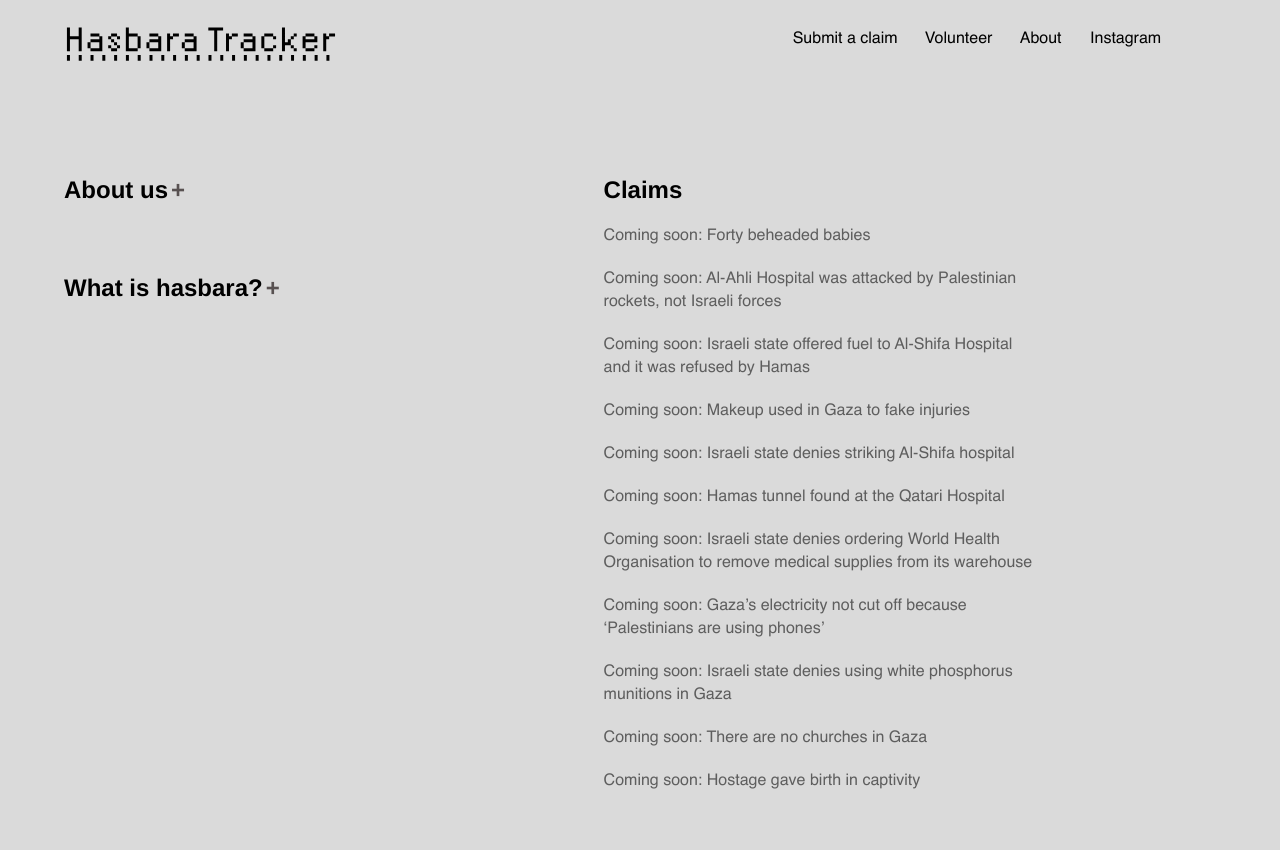
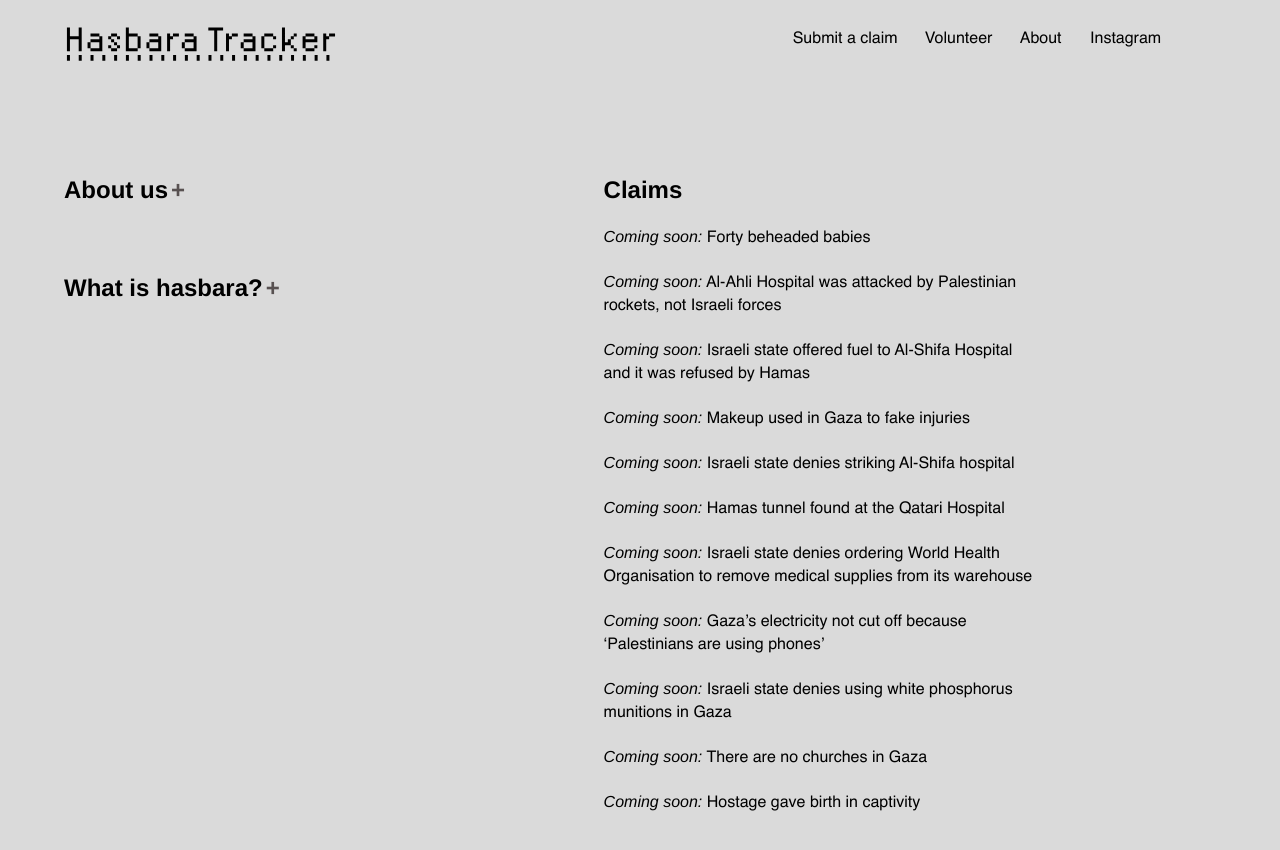
Before and after one commit to tamtzekin/hasbara-tracker, a React (Create React App) app: page / in a window 1280 px wide. Shown: the top 850 px of the page. Built offline with nearby package versions, Linux system fonts and the light colour scheme.

Commit message:
restyled coming soon claims

```diff
--- a/src/App.css
+++ b/src/App.css
@@ -105,7 +105,7 @@ body {
 
 .claim-coming-soon {
     text-decoration: none;
-    color: rgb(94, 94, 94);
+    /* color: rgb(94, 94, 94); */
     margin-bottom: 20px;
 }
 
--- a/src/components/ClaimsList.js
+++ b/src/components/ClaimsList.js
@@ -5,27 +5,27 @@ const ClaimsList = () => {
     return (
     <>
         <h2>Claims</h2>
-        <div className="claim-coming-soon">Coming soon: Forty beheaded babies</div>
+        <div className="claim-coming-soon"><em>Coming soon:</em> Forty beheaded babies</div>
 
-        <div className="claim-coming-soon">Coming soon: Al-Ahli Hospital was attacked by Palestinian rockets, not Israeli forces</div>
+        <div className="claim-coming-soon"><em>Coming soon:</em> Al-Ahli Hospital was attacked by Palestinian rockets, not Israeli forces</div>
 
-        <div className="claim-coming-soon">Coming soon: Israeli state offered fuel to Al-Shifa Hospital and it was refused by Hamas</div>
+        <div className="claim-coming-soon"><em>Coming soon:</em> Israeli state offered fuel to Al-Shifa Hospital and it was refused by Hamas</div>
 
-        <div className="claim-coming-soon">Coming soon: Makeup used in Gaza to fake injuries</div>
+        <div className="claim-coming-soon"><em>Coming soon:</em> Makeup used in Gaza to fake injuries</div>
 
-        <div className="claim-coming-soon">Coming soon: Israeli state denies striking Al-Shifa hospital</div>
+        <div className="claim-coming-soon"><em>Coming soon:</em> Israeli state denies striking Al-Shifa hospital</div>
 
-        <div className="claim-coming-soon">Coming soon: Hamas tunnel found at the Qatari Hospital</div>
+        <div className="claim-coming-soon"><em>Coming soon:</em> Hamas tunnel found at the Qatari Hospital</div>
 
-        <div className="claim-coming-soon">Coming soon: Israeli state denies ordering World Health Organisation to remove medical supplies from its warehouse </div>
+        <div className="claim-coming-soon"><em>Coming soon:</em> Israeli state denies ordering World Health Organisation to remove medical supplies from its warehouse </div>
 
-        <div className="claim-coming-soon">Coming soon: Gaza’s electricity not cut off because ‘Palestinians are using phones’</div>
+        <div className="claim-coming-soon"><em>Coming soon:</em> Gaza’s electricity not cut off because ‘Palestinians are using phones’</div>
 
-        <div className="claim-coming-soon">Coming soon: Israeli state denies using white phosphorus munitions in Gaza</div>
+        <div className="claim-coming-soon"><em>Coming soon:</em> Israeli state denies using white phosphorus munitions in Gaza</div>
 
-        <div className="claim-coming-soon">Coming soon: There are no churches in Gaza</div>
+        <div className="claim-coming-soon"><em>Coming soon:</em> There are no churches in Gaza</div>
 
-        <div className="claim-coming-soon">Coming soon: Hostage gave birth in captivity</div>
+        <div className="claim-coming-soon"><em>Coming soon:</em> Hostage gave birth in captivity</div>
         </>
     )
 }
```
